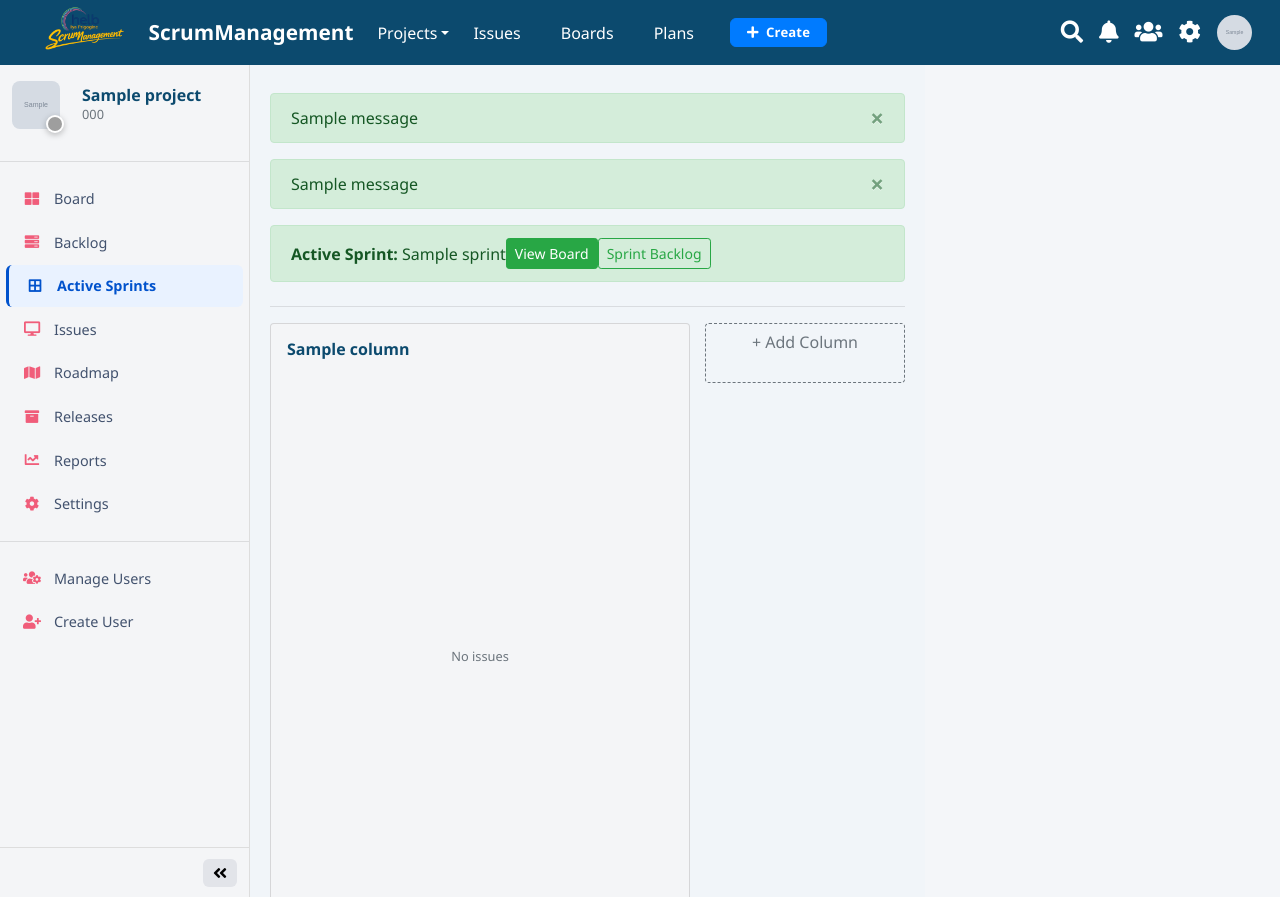
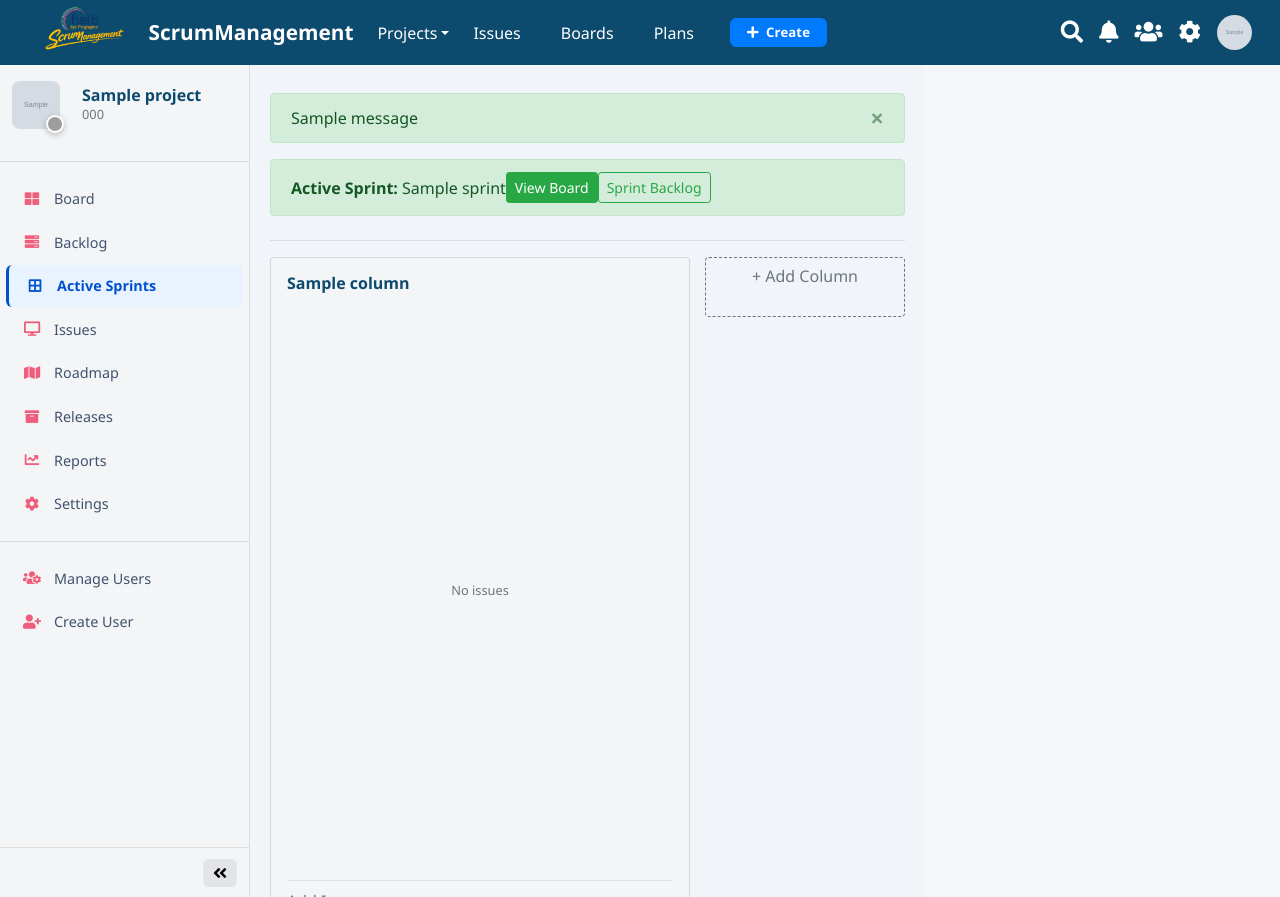
Before and after one commit to AliUcar05/HELBScrumManagement, a Django app: page /projects/1/active-sprint/ in a window 1280 px wide. Run offline with Django 3.2, Linux system fonts and the light colour scheme; a user stored in the database is signed in; tables that the repository leaves empty hold one stand-in row (values such as "Sample post"); grey boxes marked "Sample" are stand-in pictures; one stand-in notice (Sample message) is shown; some libraries are stand-ins or nearby versions; grey boxes are pictures that could not be loaded.

Commit message:
Fix: remove duplicate message display in active sprint page

```diff
--- a/django_project/scrum/templates/scrum/sprint/active_sprint.html
+++ b/django_project/scrum/templates/scrum/sprint/active_sprint.html
@@ -1,16 +1,6 @@
 {% extends 'scrum/project_board.html' %}
 
 {% block project_content %}
-    {% if messages %}
-        {% for message in messages %}
-            <div class="alert alert-{{ message.tags }} alert-dismissible fade show" role="alert">
-                {{ message }}
-                <button type="button" class="close" data-dismiss="alert" aria-label="Close">
-                    <span aria-hidden="true">&times;</span>
-                </button>
-            </div>
-        {% endfor %}
-    {% endif %}
 
     {% if active_sprint %}
         <div class="alert alert-success d-flex align-items-center gap-3 mb-4">
```
